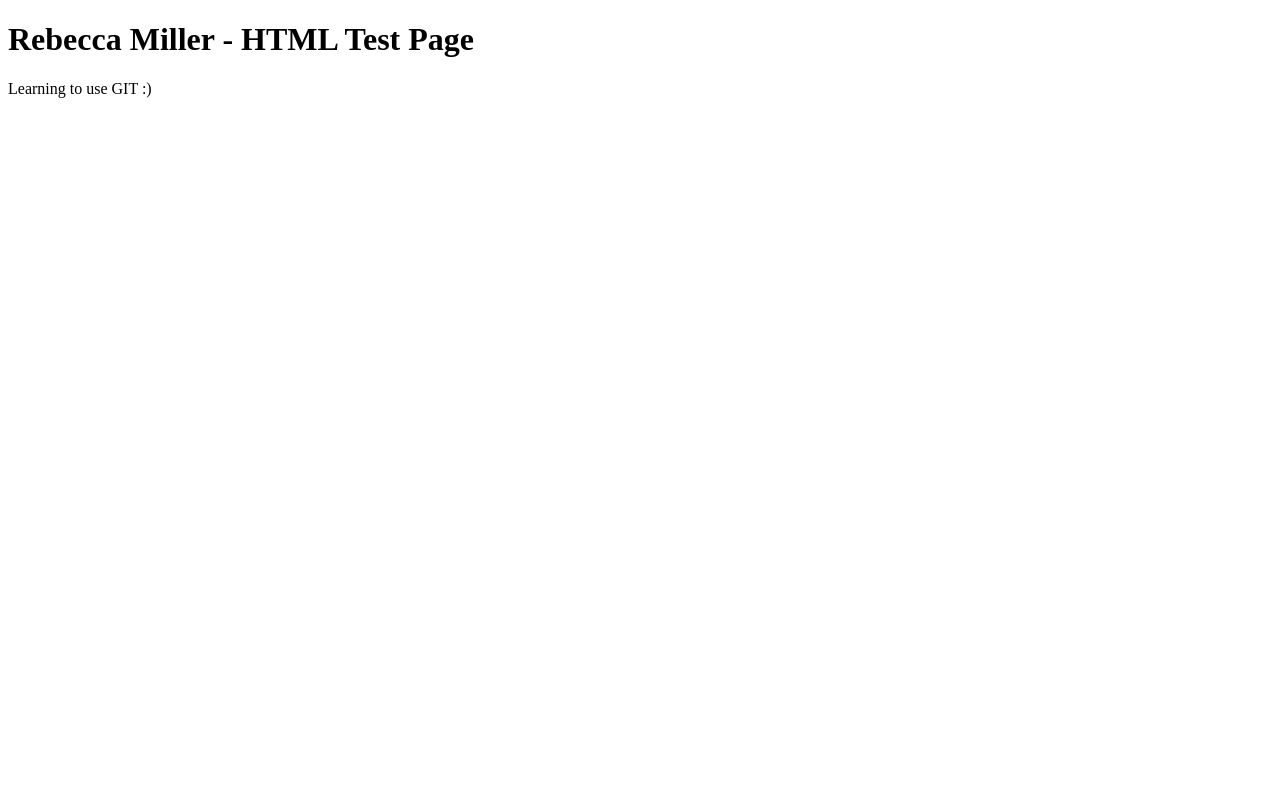
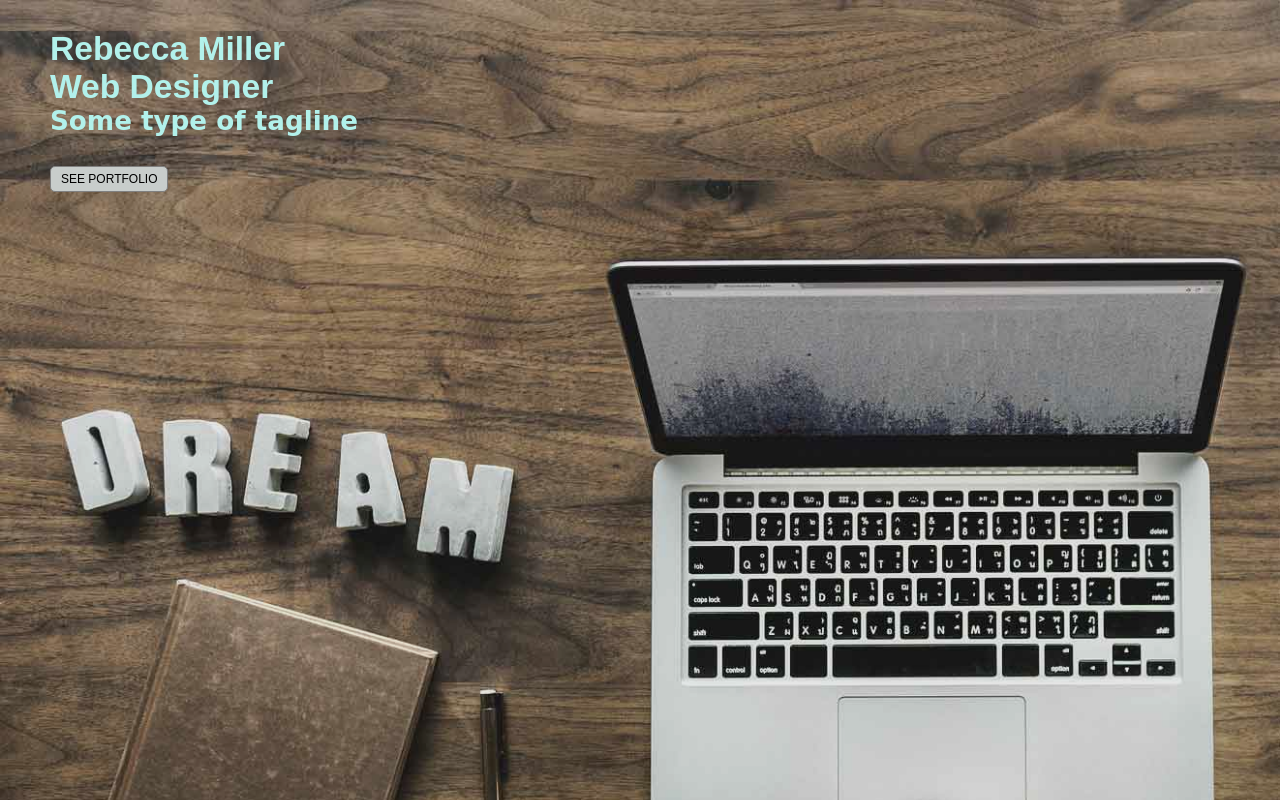
Before and after one commit to design-dreams/rebecca-cascadia.github.io, a plain HTML site: page index.html in a window 1280 px wide. Shown: the top 800 px of the page. Drawn offline with Linux system fonts and the light colour scheme.

Commit message:
Initial layout design for portfolio

```diff
--- /dev/null
+++ b/css/intro.css
@@ -0,0 +1,47 @@
+* {
+  margin: 0;
+  padding: 0;
+}
+
+/* google fonts */
+@import url('https://fonts.googleapis.com/css?family=Sacramento|Raleway');
+
+body {
+    font-size: 18px;
+    color: #b2f1eb;
+    background-color: black;
+}
+h1,h2 {font-family: 'Raleway', sans-serif;}
+h3 {font-family: 'Sacramento', cursive;}
+
+/* background image */
+img {
+    width: 100%;
+    opacity: 0.9;
+}
+/* placement of content */
+.intro {
+    position: absolute;
+    top: 70px;
+    left: 20px;
+}
+button {
+    margin-top: 30px;
+    padding: 5px 10px;
+    border: 1px solid grey;
+    border-radius: 5px;
+    font-size: 12px;
+    background-color: #c8cdcb;
+}
+/* 1st breakpoint for responsive design */
+@media screen and (min-width: 430px) {
+    img {content: url(../images/left2bgdesk.jpg);}
+    body {font-size: 1.3em;}
+    .intro {top: 50px; left: 50px;}
+}
+/* 2nd breakpoint for responsive design */
+@media screen and (min-width: 900px) {
+    img {content: url(../images/leftbgdesk.jpg);}
+    body {font-size: 1.4em;}
+    .intro {top: 30px;}
+}
--- /dev/null
+++ b/css/style.css
@@ -0,0 +1,68 @@
+* {
+  margin: 0;
+  padding: 0;
+}
+
+/* google fonts */
+@import url('https://fonts.googleapis.com/css?family=Sacramento|Raleway');
+
+.page {
+    margin: auto;
+}
+h1 {
+    margin-left: 20px;
+    margin-bottom: 20px;
+    color: #808080;
+    font-family: 'Raleway',sans-serif;
+    font-size: 34px;
+}
+h2 {
+    color: hsla(187, 100%, 42%, 0.56);
+    font-size: 40px;
+    font-family: 'Sacramento',cursive;
+    margin-left: 100px;
+    position: absolute;
+    top: 15px;
+}
+/* Navigation Bar */
+.nav {
+    display: inline-flex;
+    justify-content: center;
+    list-style: none;
+    background-color: #808080;
+    font-size: 12px;
+    color: #8dd8e2;
+    font-family: 'Ariel',sans-serif;
+    width: 100%;
+}
+li {
+    margin: 15px 10px;
+}
+/* image gallery */
+.gallery {
+    display: flex;
+    flex-wrap: wrap;
+    justify-content: center;
+    margin: 20px;
+}
+img {
+    border: 2px solid black;
+    margin: 10px;
+}
+/* 1st breakpoint for responsive design */
+@media screen and (min-width: 688px) {
+    img {
+        height: 300px;
+        width: 300px;
+    }
+}
+/* 2nd breakpoint for responsive design */
+@media screen and (min-width: 900px) {
+    .gallery {
+        width: 900px;
+        margin: auto;
+    }
+    img {
+        margin: 50px;
+    }
+}
--- a/index.html
+++ b/index.html
@@ -2,12 +2,22 @@
 <html lang="en">
 
 <head>
-    <title>Test Page for GIT</title>
+    <title>Rebecca Miller-Web Designer</title>
+    <meta charset="utf-8">
+    <meta name="author" content="Rebecca Miller">
+    <meta name="description" content="Find Rebecca's resume, work and contact information.">
+    <meta name="viewport" content="width=device-width, initial-scale=1">
+    <link href="css/intro.css" rel="stylesheet">
 </head>
 
 <body>
-    <h1>Rebecca Miller - HTML Test Page</h1>
-    <p>Learning to use GIT :)</p>
+    <img src="images/rightbgdesk.jpg" alt="desk">
+    <section class="intro">
+        <h1>Rebecca Miller</h1>
+        <h2>Web Designer</h2>
+        <h3>Some type of tagline</h3>
+        <button onclick="location.href='portfolio.html'">SEE PORTFOLIO</button>
+    </section>
 </body>
 
 </html>
```
Also changed, not shown: portfolio.html (added, +38 -0 lines), images/left2bgdesk.jpg (added), images/leftbgdesk.jpg (added), images/rightbgdesk.jpg (added).
